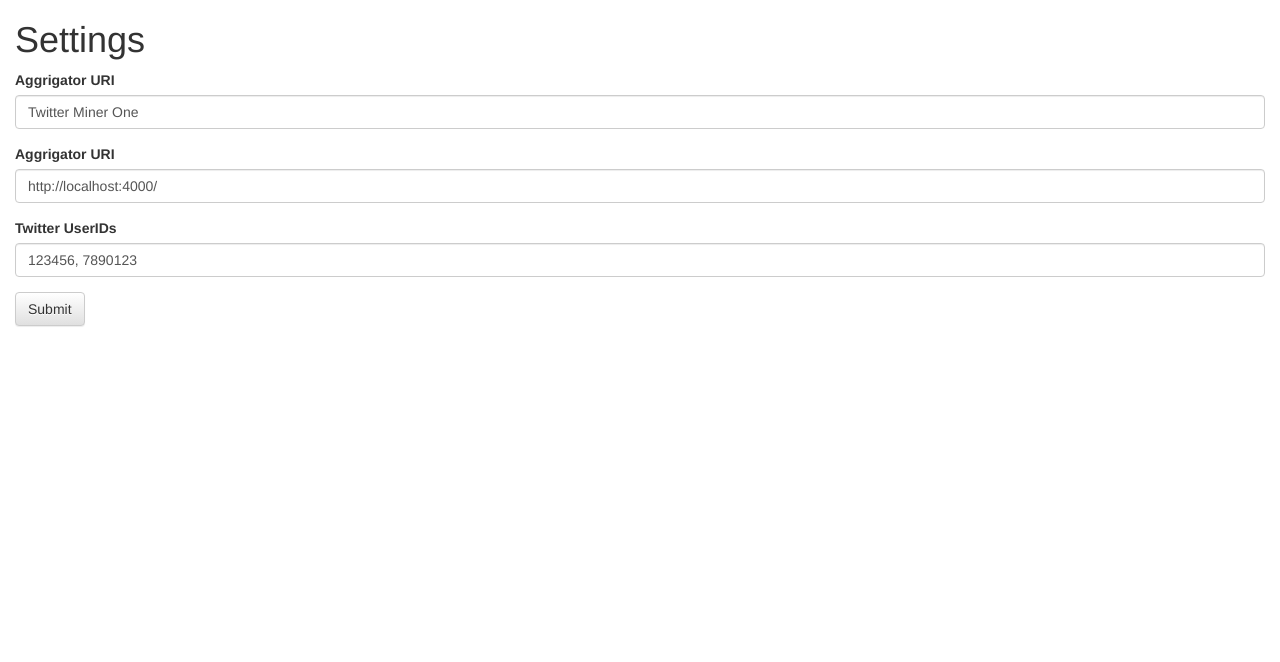
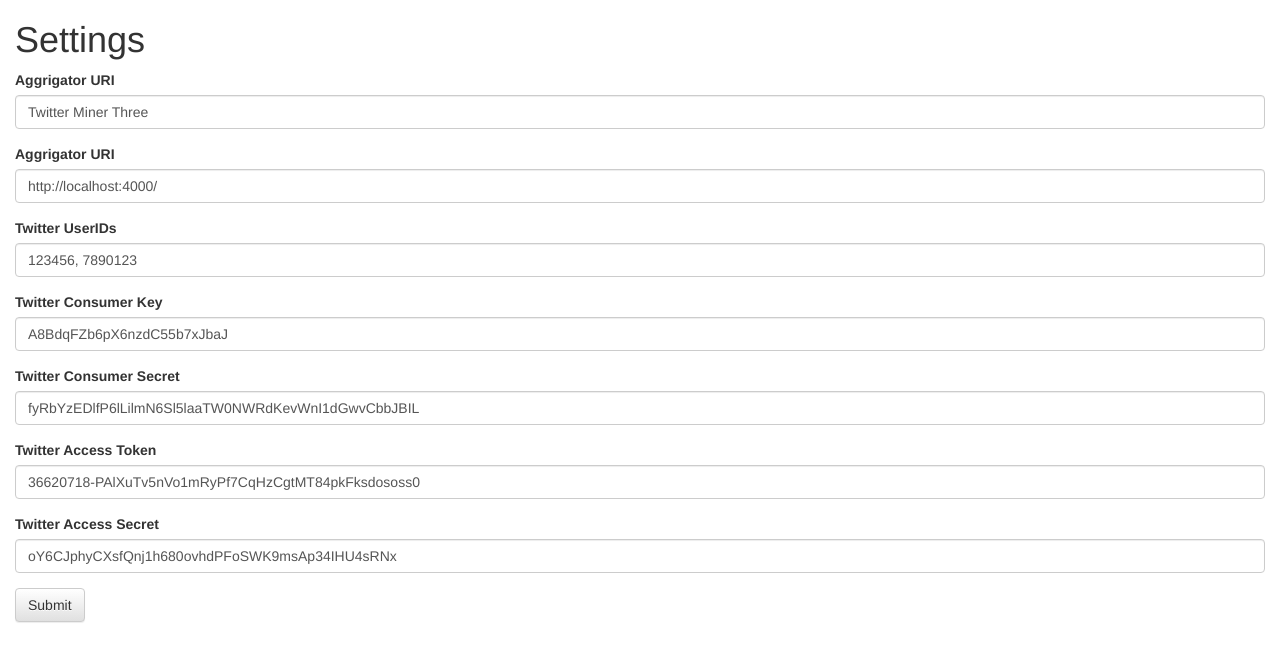
Before and after one commit to tirami/tfw-twitter, a Flask app: page /settings in a window 1280 px wide. Shown: the top 662 px of the page. Run offline with Flask 2, Linux system fonts and the light colour scheme; parts of the project's set-up code (start-up, migrations or seed data) failed here and were passed over; some libraries are stand-ins or nearby versions.

Commit message:
Add Twitter credentials to settings.  This closes #5.

```diff
--- a/main.py
+++ b/main.py
@@ -22,7 +22,11 @@ settings_file.close()
 users = settings_dict['settings']['users']
 parenturi = settings_dict['settings']['parenturi']
 name = settings_dict['settings']['name']
-mine.reset_miner(users, parenturi, name)
+consumer_key = settings_dict['settings']['consumer_key']
+consumer_secret = settings_dict['settings']['consumer_secret']
+access_token = settings_dict['settings']['access_token']
+access_secret = settings_dict['settings']['access_secret']
+mine.reset_miner(users, parenturi, name, consumer_key, consumer_secret, access_token, access_secret)
 
 #########
 # Util
@@ -80,10 +84,27 @@ def settings():
             users = request.form['users']
             parenturi = request.form['parenturi']
             name = request.form['name']
+            consumer_key = request.form['consumer_key']
+            consumer_secret = request.form['consumer_secret']
+            access_token = request.form['access_token']
+            access_secret = request.form['access_secret']
+
+            settings_dict['settings']['users'] = str(users)
+            settings_dict['settings']['parenturi'] = str(parenturi)
+            settings_dict['settings']['name'] = str(name)
+            settings_dict['settings']['consumer_key'] = str(consumer_key)
+            settings_dict['settings']['consumer_secret'] = str(consumer_secret)
+            settings_dict['settings']['access_token'] = str(access_token)
+            settings_dict['settings']['access_secret'] = str(access_secret)
 
             # when a new config is posted
             # kill the old Miner and start up a new one
-            mine.reset_miner(users, parenturi, name)
+            mine.reset_miner(users, parenturi, name, consumer_key, consumer_secret, access_token, access_secret)
+
+            # write the new settings file
+            f = open('settings.yaml', "w")
+            yaml.dump(settings_dict, f, default_flow_style=False, encoding='utf-8')
+            f.close()
 
             # return OK
             return render_template('settings.html', settings=settings_dict['settings'], success=True)
--- a/mine.py
+++ b/mine.py
@@ -9,11 +9,6 @@ from nltk.tokenize import TweetTokenizer
 from tweepy.streaming import StreamListener
 from tweepy import OAuthHandler
 from tweepy import Stream
-
-consumer_key = 'A8BdqFZb6pX6nzdC55b7xJbaJ'
-consumer_secret = 'fyRbYzEDlfP6lLilmN6Sl5laaTW0NWRdKevWnI1dGwvCbbJBIL'
-access_token = '36620718-PAlXuTv5nVo1mRyPf7CqHzCgtMT84pkFksdososs0'
-access_secret = 'oY6CJphyCXsfQnj1h680ovhdPFoSWK9msAp34IHU4sRNx'
 
 tknzr = TweetTokenizer()
 stop = stopwords.words('english')
@@ -62,7 +57,7 @@ class StdOutListener(StreamListener):
 
 stream = None
 
-def start_mining(follow, parenturi, miner_name):
+def start_mining(follow, parenturi, miner_name, consumer_key, consumer_secret, access_token, access_secret):
     global uriForParent
     global nameOfMiner
 
@@ -81,7 +76,7 @@ def stop_mining():
     stream.close()
 
 
-def reset_miner(follow, parenturi, miner_name):
+def reset_miner(follow, parenturi, miner_name, consumer_key, consumer_secret, access_token, access_secret):
     if stream != None:
         stop_mining()
-    start_mining(follow, parenturi, miner_name)
+    start_mining(follow, parenturi, miner_name, consumer_key, consumer_secret, access_token, access_secret)
--- a/settings.yaml
+++ b/settings.yaml
@@ -1,4 +1,8 @@
 settings:
-  name: Twitter Miner One
+  access_secret: oY6CJphyCXsfQnj1h680ovhdPFoSWK9msAp34IHU4sRNx
+  access_token: 36620718-PAlXuTv5nVo1mRyPf7CqHzCgtMT84pkFksdososs0
+  consumer_key: A8BdqFZb6pX6nzdC55b7xJbaJ
+  consumer_secret: fyRbYzEDlfP6lLilmN6Sl5laaTW0NWRdKevWnI1dGwvCbbJBIL
+  name: Twitter Miner Three
   parenturi: http://localhost:4000/
   users: 123456, 7890123
--- a/templates/settings.html
+++ b/templates/settings.html
@@ -34,9 +34,9 @@
 
 		<form method="post">
 
-        {% if 'parenturi' in errors %}
+        {% if 'name' in errors %}
             <div class="form-group has-error">
-                <label for="name">Aggrigator URI</label>
+                <label for="name">Name</label>
                 <input type="text" class="form-control" id="name" name="name" placeholder="Name" value="{{ settings['name'] }}">
                 <span class="help-block">{{errors['name']}}</span>
             </div>
@@ -49,7 +49,7 @@
 
         {% if 'parenturi' in errors %}
           <div class="form-group has-error">
-            <label for="parenturi">Aggrigator URI</label>
+            <label for="parenturi">Name</label>
             <input type="text" class="form-control" id="parenturi" name="parenturi" placeholder="URI" value="{{ settings['parenturi'] }}">
             <span class="help-block">{{errors['parenturi']}}</span>
           </div>
@@ -73,7 +73,57 @@
           </div>
         {% endif %}
 
+        {% if 'consumer_key' in errors %}
+          <div class="form-group has-error">
+            <label for="users">Twitter Consumer Key</label>
+            <input type="text" class="form-control" id="consumer_key" name="consumer_key" placeholder="Twitter Consumer key" value="{{ settings['consumer_key'] }}">
+            <span class="help-block">{{errors['users']}}</span>
+          </div>
+        {% else %}
+          <div class="form-group">
+            <label for="users">Twitter Consumer Key</label>
+            <input type="text" class="form-control" id="consumer_key" name="consumer_key" placeholder="Twitter Consumer key" value="{{ settings['consumer_key'] }}">
+          </div>
+        {% endif %}
 
+        {% if 'consumer_secret' in errors %}
+          <div class="form-group has-error">
+            <label for="users">Twitter Consumer Secret</label>
+            <input type="text" class="form-control" id="consumer_secret" name="consumer_secret" placeholder="Twitter Consumer Secret" value="{{ settings['consumer_secret'] }}">
+            <span class="help-block">{{errors['users']}}</span>
+          </div>
+        {% else %}
+          <div class="form-group">
+            <label for="users">Twitter Consumer Secret</label>
+            <input type="text" class="form-control" id="consumer_secret" name="consumer_secret" placeholder="Twitter Consumer Secret" value="{{ settings['consumer_secret'] }}">
+          </div>
+        {% endif %}
+
+        {% if 'access_token' in errors %}
+          <div class="form-group has-error">
+            <label for="users">Twitter Access Token</label>
+            <input type="text" class="form-control" id="access_token" name="access_token" placeholder="Twitter Access Token" value="{{ settings['access_token'] }}">
+            <span class="help-block">{{errors['users']}}</span>
+          </div>
+        {% else %}
+          <div class="form-group">
+            <label for="users">Twitter Access Token</label>
+            <input type="text" class="form-control" id="access_token" name="access_token" placeholder="Twitter Access Token" value="{{ settings['access_token'] }}">
+          </div>
+        {% endif %}
+
+        {% if 'access_secret' in errors %}
+          <div class="form-group has-error">
+            <label for="users">Twitter Access Secret</label>
+            <input type="text" class="form-control" id="access_secret" name="access_secret" placeholder="Twitter Access Secret" value="{{ settings['access_secret'] }}">
+            <span class="help-block">{{errors['users']}}</span>
+          </div>
+        {% else %}
+          <div class="form-group">
+            <label for="users">Twitter Access Secret</label>
+            <input type="text" class="form-control" id="access_secret" name="access_secret" placeholder="Twitter Access Secret" value="{{ settings['access_secret'] }}">
+          </div>
+        {% endif %}
 
 		  <button type="submit" class="btn btn-default">Submit</button>
 		</form>
```
Also changed, not shown: 1 other file.
